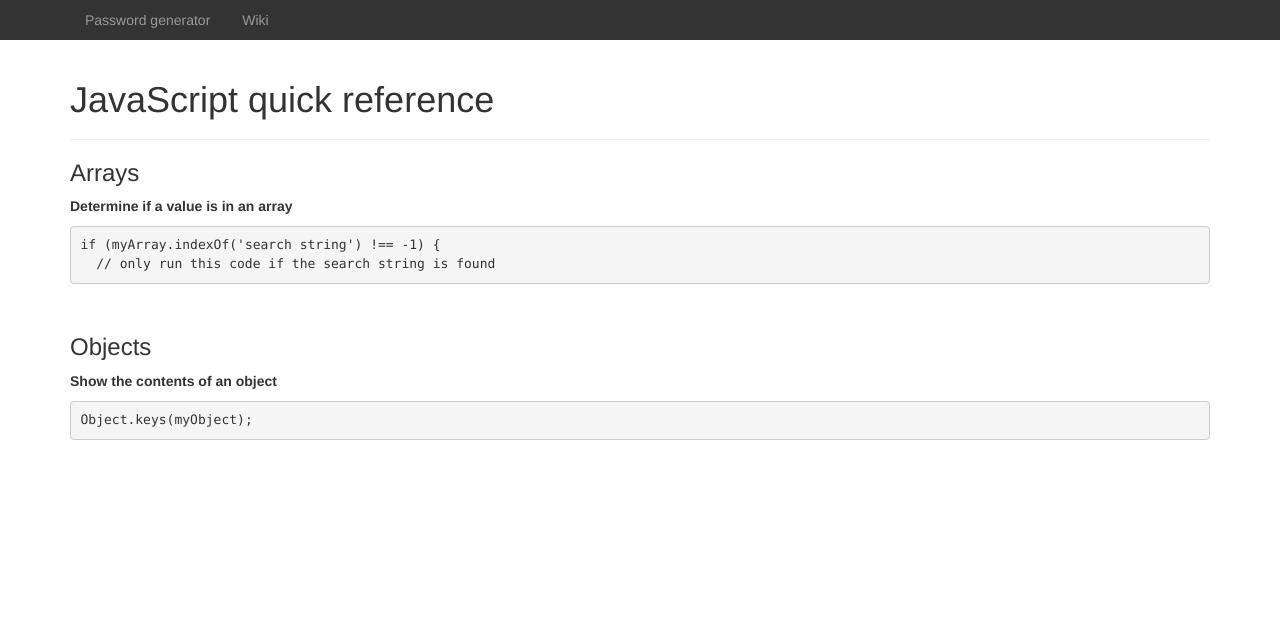
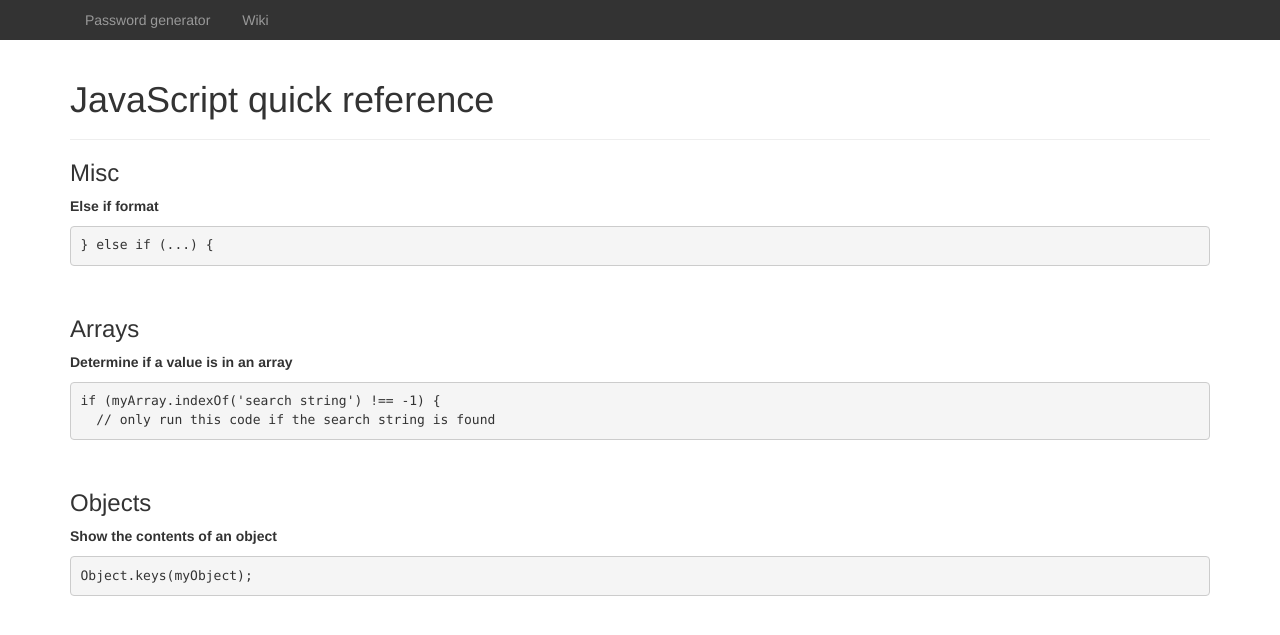
Before and after one commit to bmaupin/bmaupin.github.io, a Jekyll site: the page built from wiki/programming/javascript/javascript-quick-reference.md, in a window 1280 px wide. Shown: the top 635 px of the page. Built offline with Jekyll 4.4.1, drawn with Linux system fonts in a browser that asks for light colours; Markdown is read by kramdown in place of the engine named in the settings; a style sheet for code colours, icons or effects is not loaded.

Commit message:
Add else if format

````diff
--- a/wiki/programming/javascript/javascript-quick-reference.md
+++ b/wiki/programming/javascript/javascript-quick-reference.md
@@ -1,6 +1,17 @@
 ---
 title: JavaScript quick reference
 ---
+
+### Misc
+
+**Else if format**
+
+```javascript
+} else if (...) {
+```
+
+<br>
+
 
 ### Arrays
 
````
